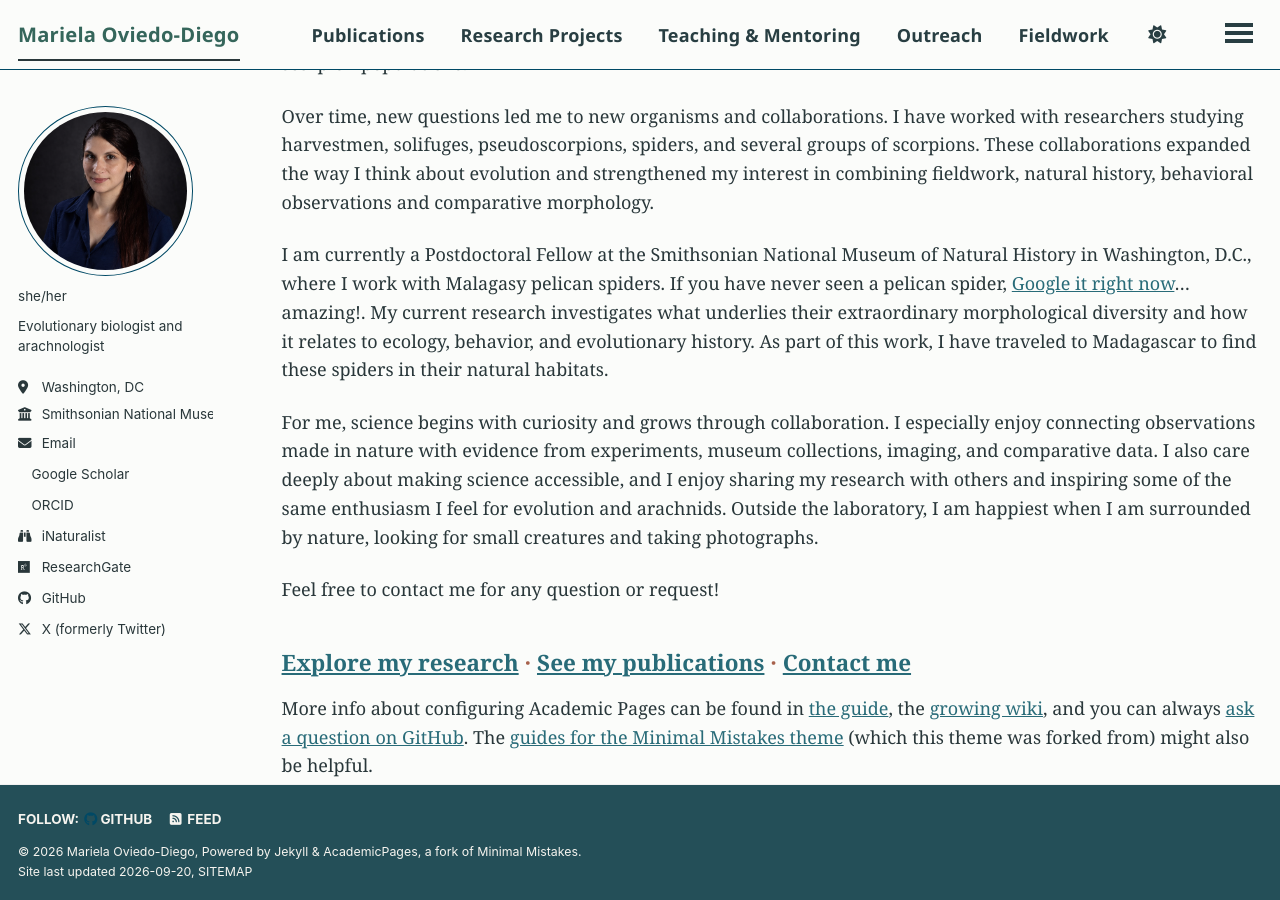
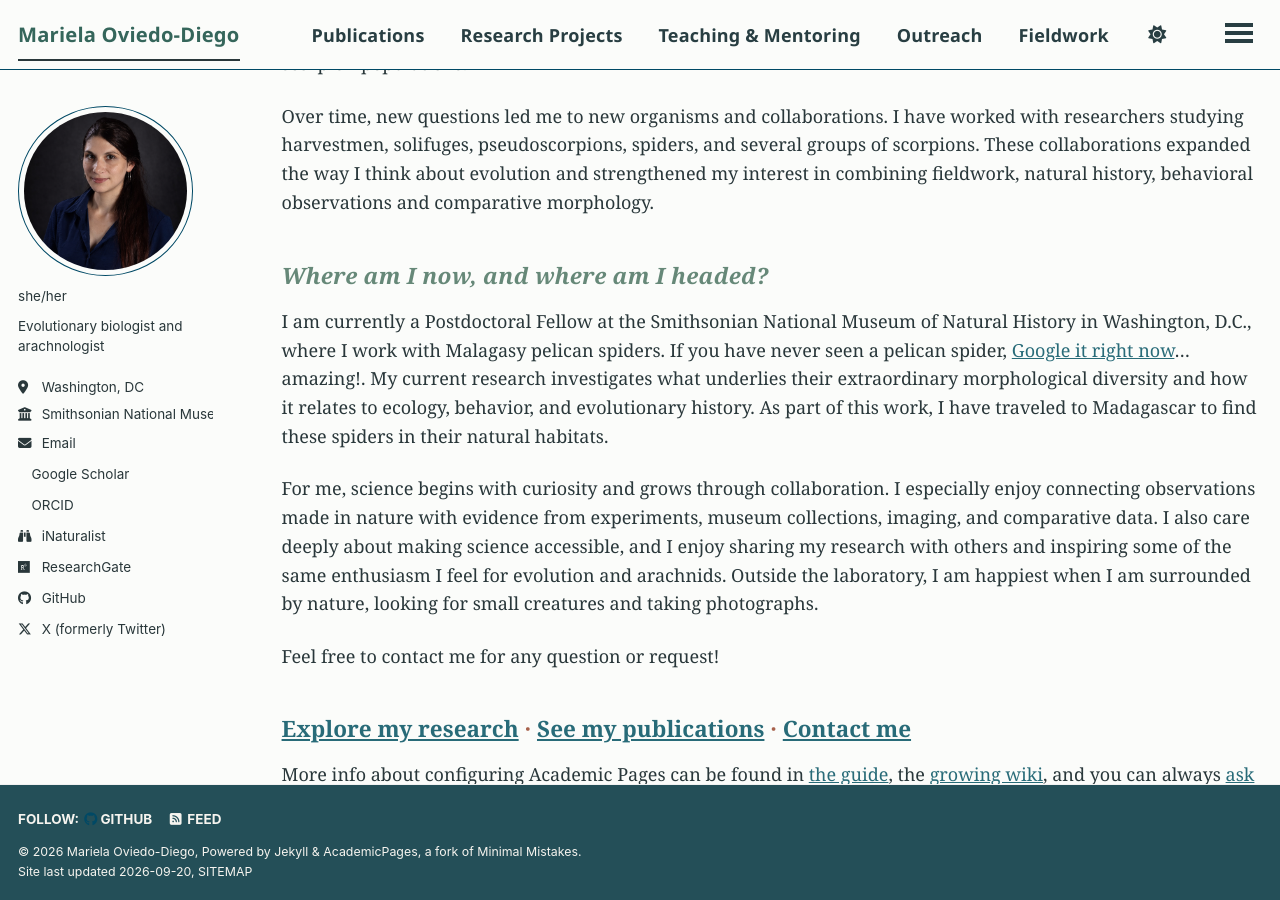
Before and after one commit to marielaoviedodiego/marielaoviedodiego.github.io, a Jekyll site: the page built from _pages/about.md, in a window 1280 px wide and 900 px high, scrolled down 1197 px. Built offline with Jekyll 4.4.1, drawn with Linux system fonts in a browser that asks for light colours; some web fonts are replaced; a style sheet for code colours, icons or effects is not loaded.

Commit message:
Update about.md

```diff
--- a/_pages/about.md
+++ b/_pages/about.md
@@ -26,6 +26,8 @@ During my PhD, I explored these questions by studying the consequences of inters
 
   Over time, new questions led me to new organisms and collaborations. I have worked with researchers studying harvestmen, solifuges, pseudoscorpions, spiders, and several groups of scorpions. These collaborations expanded the way I think about evolution and strengthened my interest in combining fieldwork, natural history, behavioral observations and comparative morphology.
 
+  <h2 class="journey-title">Where am I now, and where am I headed?</h2>
+
   I am currently a Postdoctoral Fellow at the Smithsonian National Museum of Natural History in Washington, D.C., where I work with Malagasy pelican spiders. If you have never seen a pelican spider, [Google it right now](https://www.nickybay.com/pelican-spiders-the-spider-assassin-specialist/)...amazing!. My current research investigates what underlies their extraordinary morphological diversity and how it relates to ecology, behavior, and evolutionary history. As part of this work, I have traveled to Madagascar to find these spiders in their natural habitats.
 
   For me, science begins with curiosity and grows through collaboration. I especially enjoy connecting observations made in nature with evidence from experiments, museum collections, imaging, and comparative data. I also care deeply about making science accessible, and I enjoy sharing my research with others and inspiring some of the same enthusiasm I feel for evolution and arachnids. Outside the laboratory, I am happiest when I am surrounded by nature, looking for small creatures and taking photographs.
```
